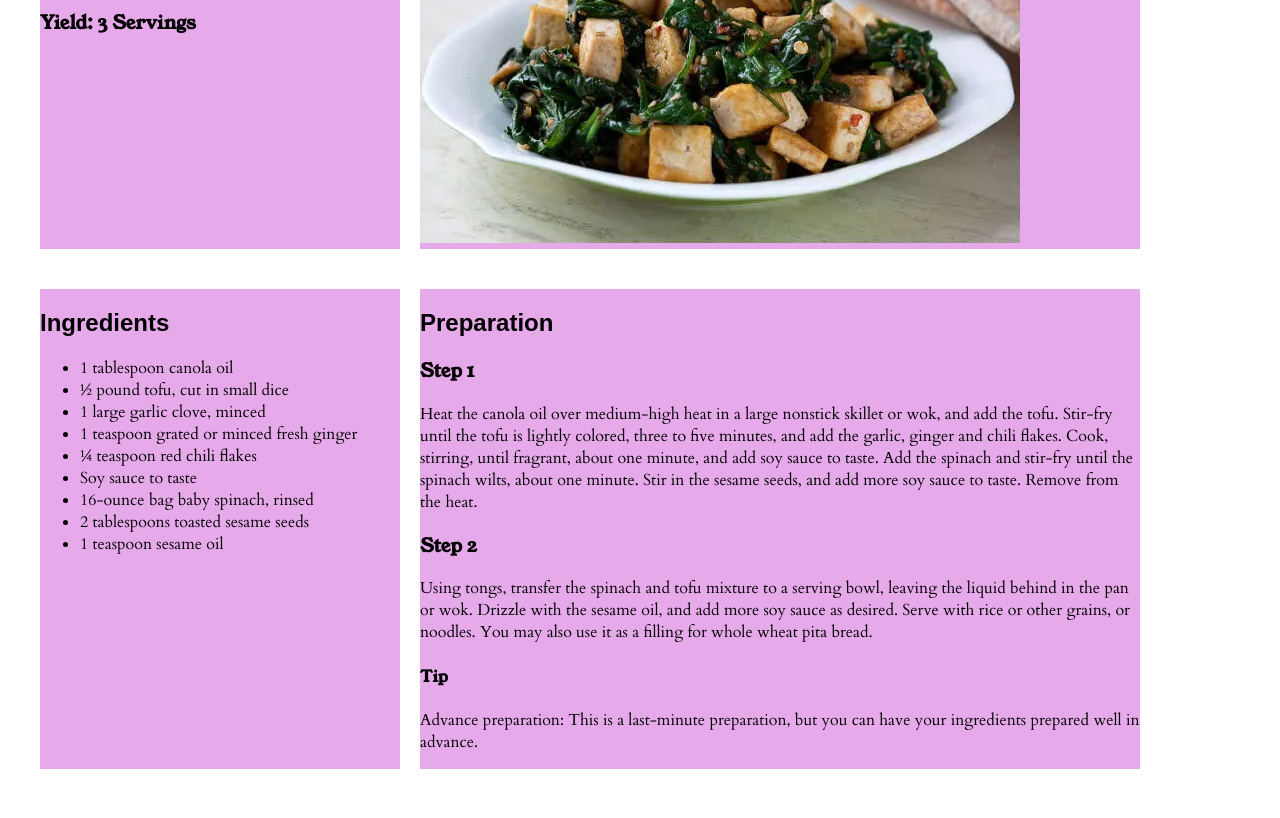
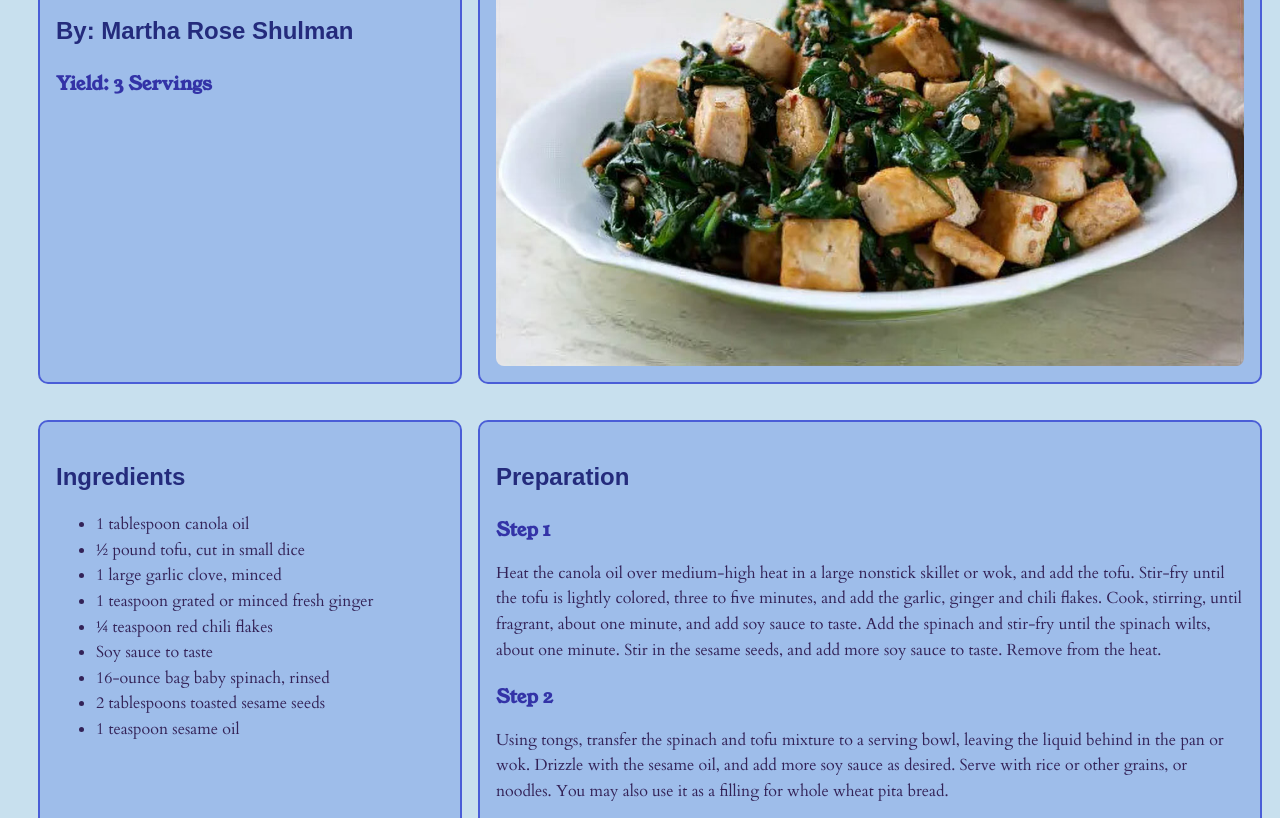
Before and after one commit to BZ-coder/exercise7, a plain HTML site: page index.html in a window 1280 px wide. Shown: the part 164-982 px from the top of the page. Before the commit the page ends 941 px from the top, so only its background shows below. Drawn offline with Linux system fonts and the light colour scheme; a web font is replaced by a local one.

Commit message:
customization

```diff
--- a/index.html
+++ b/index.html
@@ -15,32 +15,50 @@
     }
 
     body {
+      background-color: hsl(203, 53%, 86%);
       font-family: "Cardo", serif;
+      margin: 0;
+      padding: 0;
+      color: #333;
+      line-height: 1.6;
+      color: #332257;
     }
 
     h1, h2 {
       font-family: "Bigshot One", sans-serif;
+      margin-bottom: 0.6em;
+      color: #242b7c;
+
     }
 
     h3, h4 {
       font-family: "Young Serif", sans-serif;
+      margin-bottom: 0.6em;
+      color: #3333a7;
     }
 
 
     img {
-      width: 600px;
+      display: block;
+      width: 100%;
+      margin: 0 auto;
+      border-radius: 0.5em;
     }
 
     #recipe {
       display: grid;
-      width: 1200px;
-      grid-template-columns: 30% 60%;
+      max-width: 1200px;
+      grid-template-columns: 35% 65%;
       gap: 40px 20px;
+      padding: 1em;
       margin: auto;
     }
 
     .grid-item {
-      background-color: rgb(230, 169, 234);
+      background-color: rgb(158, 189, 234);
+      border-radius: 0.5em;
+      padding: 1em;
+      outline: 2px solid #4a5ed7;
     }
   </style>
 
```
